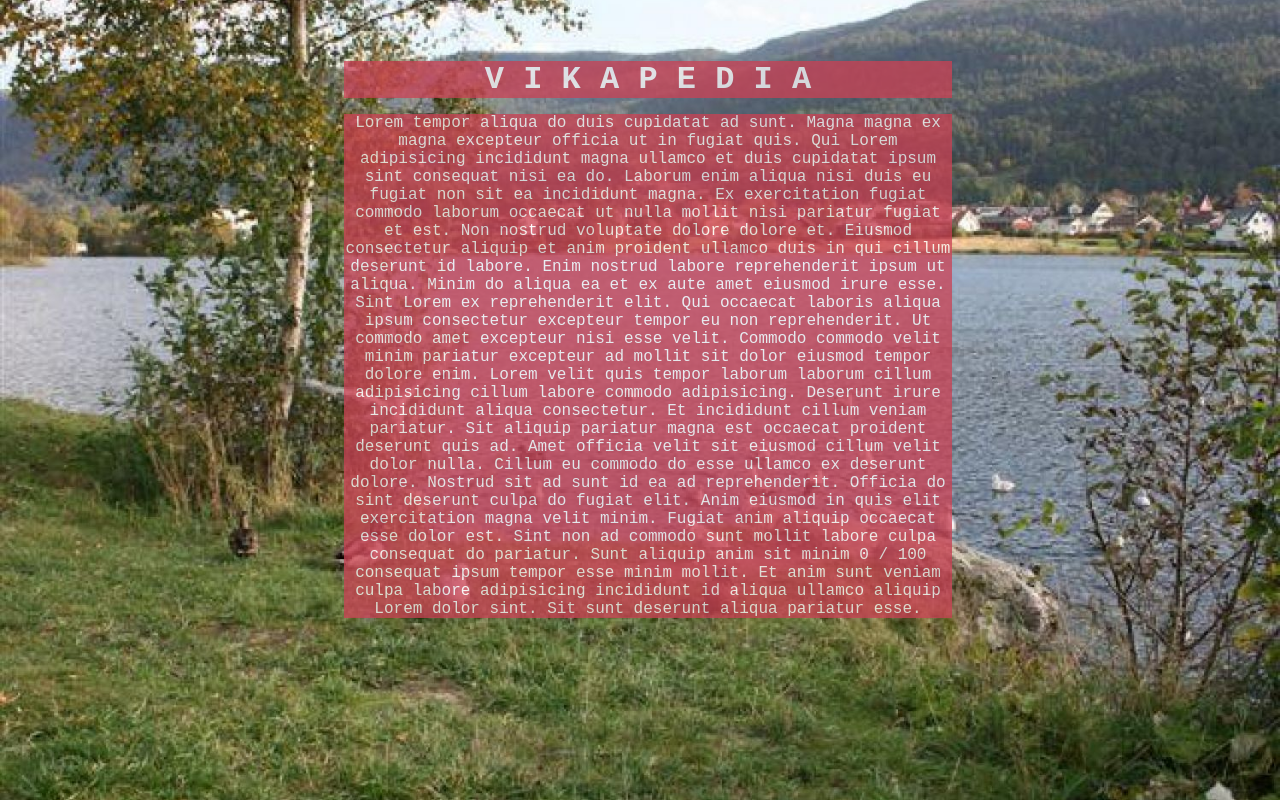
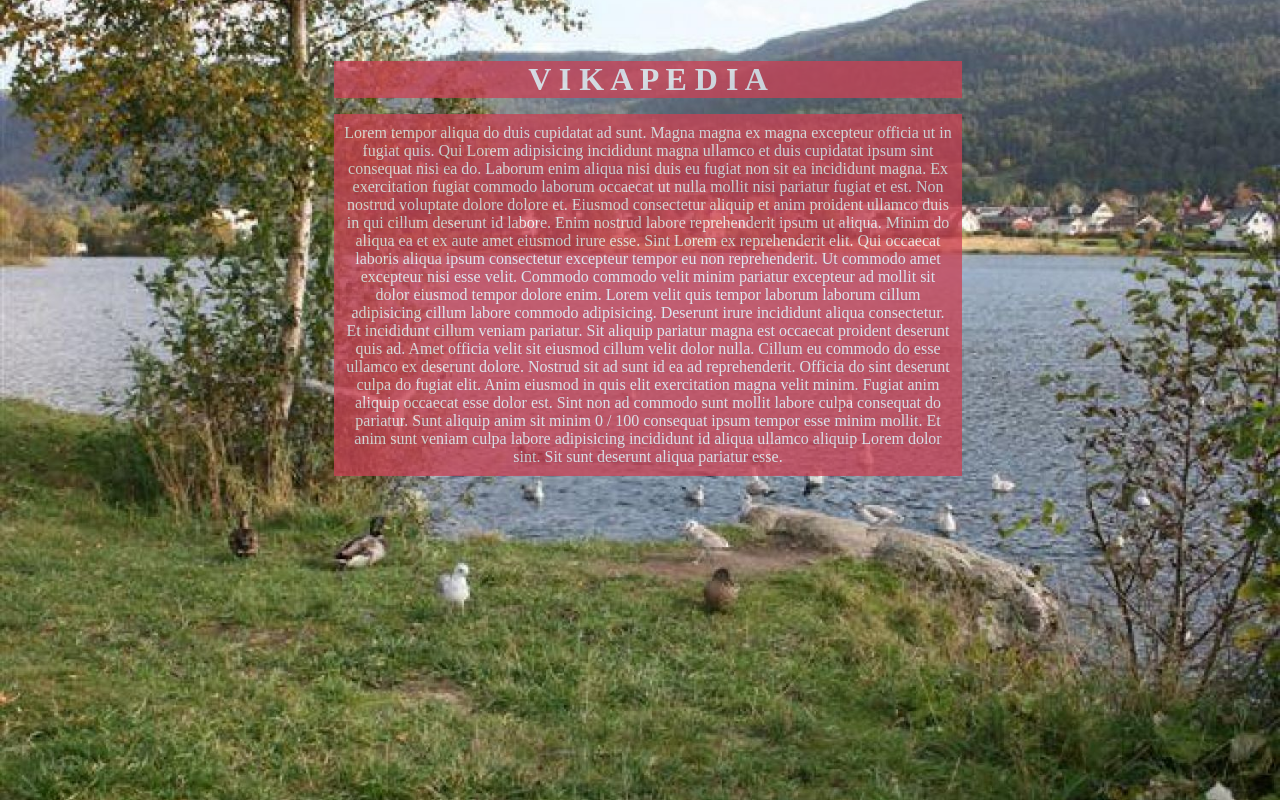
Before and after one commit to 013-8/vikapedia, a Vue app: page / in a window 1280 px wide. Built offline with nearby package versions, Linux system fonts and the light colour scheme.

Commit message:
updated font and colors

```diff
--- a/src/App.vue
+++ b/src/App.vue
@@ -63,9 +63,8 @@ export default {
 
 <style>
 #wrapper {
-    font-family: 'Courier New', Courier, monospace;
     user-select: none;
-    color: white;
+    color: #f0f7fd;
     width: 100%;
     min-width: 100%;
 }
@@ -78,8 +77,10 @@ h1 {
     margin-right: auto;
     margin-bottom: 0;
     opacity: 0.75;
+    padding-left: 10px;
+    padding-right: 10px;
     &:hover {
-        color: purple;
+        color: 71767A;
         text-shadow: 3px 3px;
     }
 }
@@ -90,5 +91,6 @@ p {
     margin-left: auto;
     margin-right: auto;
     opacity: 0.75;
+    padding: 10px;
 }
 </style>
--- a/src/assets/base.css
+++ b/src/assets/base.css
@@ -72,6 +72,8 @@ body {
     background-size: cover;
     background-image: url('backgrounds/lillevannet_1.jpg');
 
+    font-family: Cheltenham Condensed Bold;
+
     /* min-height: 100vh; */
     /* color: var(--color-text);
     background: var(--color-background);
```
